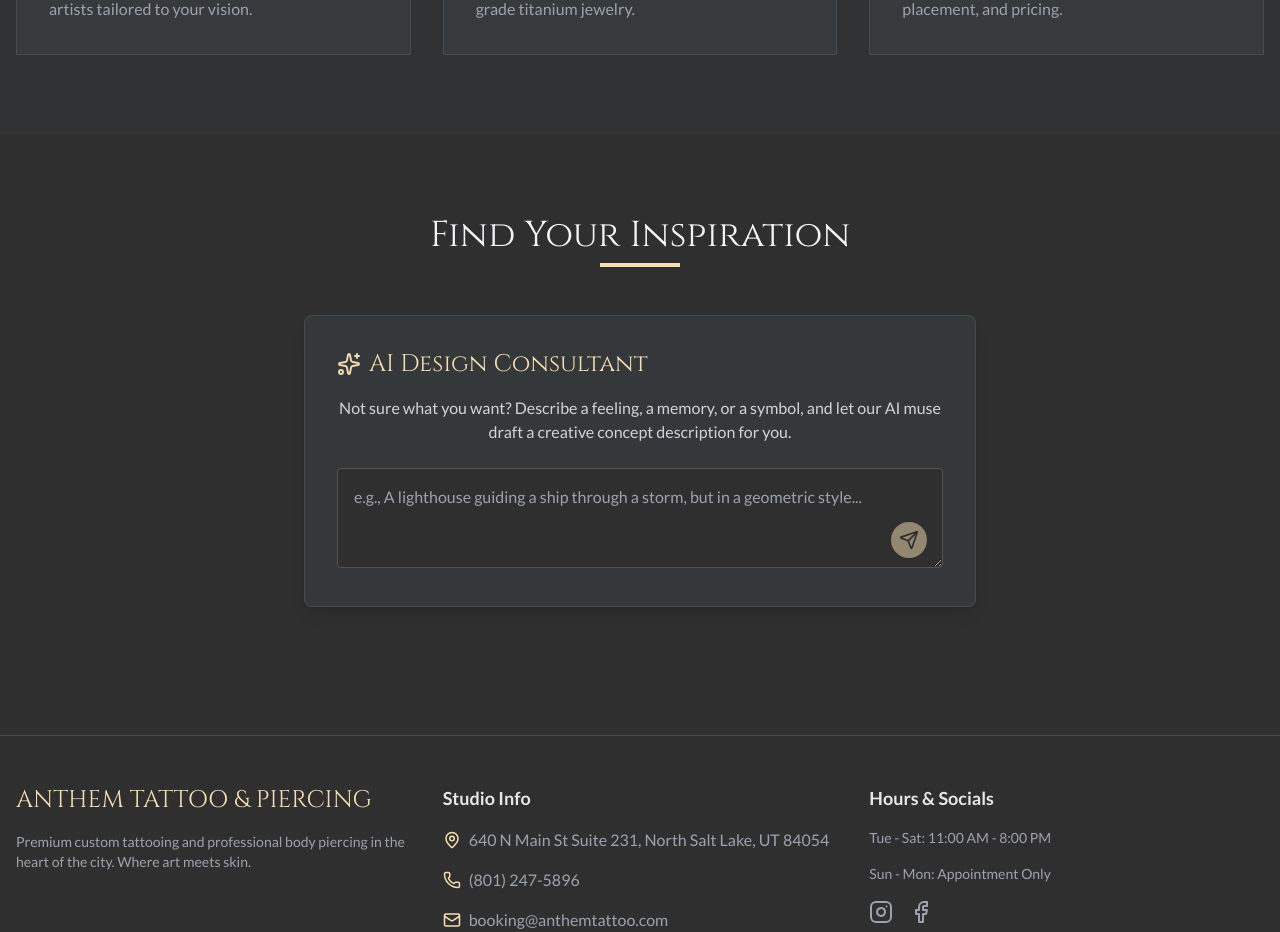
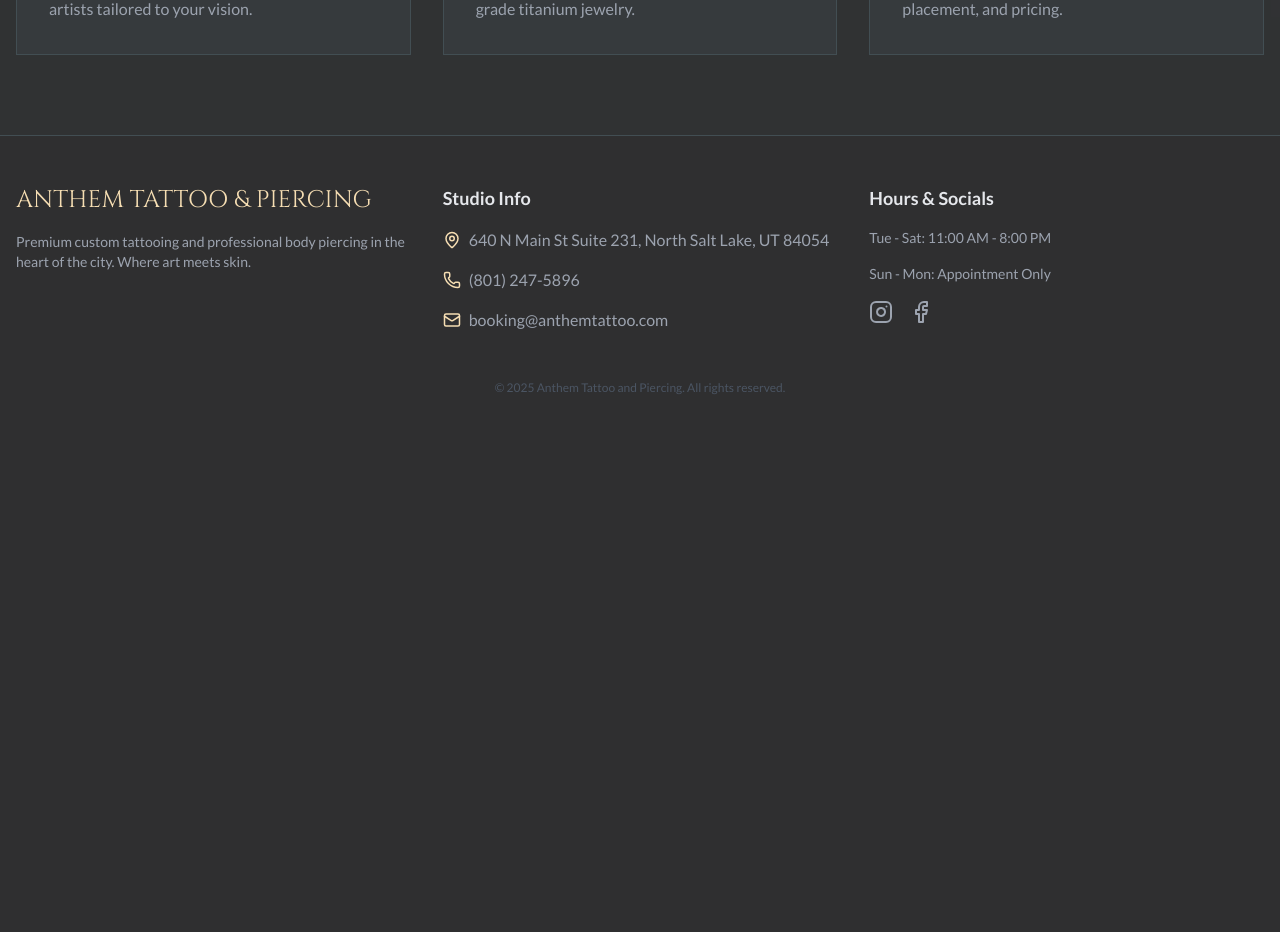
Before and after one commit to colelatour/AnthemTatooAndPiercing, a React (Vite) app: page / in a window 1280 px wide. Shown: the part 1000-1932 px from the top of the page. After the commit the page ends 1444 px from the top, so only its background shows below. Built offline with nearby package versions, Linux system fonts and the light colour scheme.

Commit message:
Remove Gemini API integration to fix deployment issues

```diff
--- a/App.tsx
+++ b/App.tsx
@@ -7,7 +7,6 @@ import { ViewState, Artist, JewelryItem, User } from './types';
 import { INITIAL_ARTISTS, SERVICES } from './constants';
 import Footer from './components/Footer';
 import AdminDashboard from './components/AdminDashboard';
-import GeminiConsultant from './components/GeminiConsultant';
 
 const App: React.FC = () => {
   const [view, setView] = useState<ViewState>(ViewState.HOME);
@@ -214,14 +213,13 @@ const App: React.FC = () => {
               </div>
             </section>
 
-            {/* AI Generator Section */}
-            <section id="consultation" className="py-20 bg-ink-dark">
+            {/* AI Generator Section - Removed temporarily */}
+            {/* <section id="consultation" className="py-20 bg-ink-dark">
               <div className="container mx-auto px-4 text-center">
                 <h2 className="text-4xl font-serif text-gray-100 mb-2">Find Your Inspiration</h2>
                 <div className="w-20 h-1 bg-ink-gold mx-auto mb-8"></div>
-                <GeminiConsultant />
               </div>
-            </section>
+            </section> */}
           </div>
         )}
 
```
